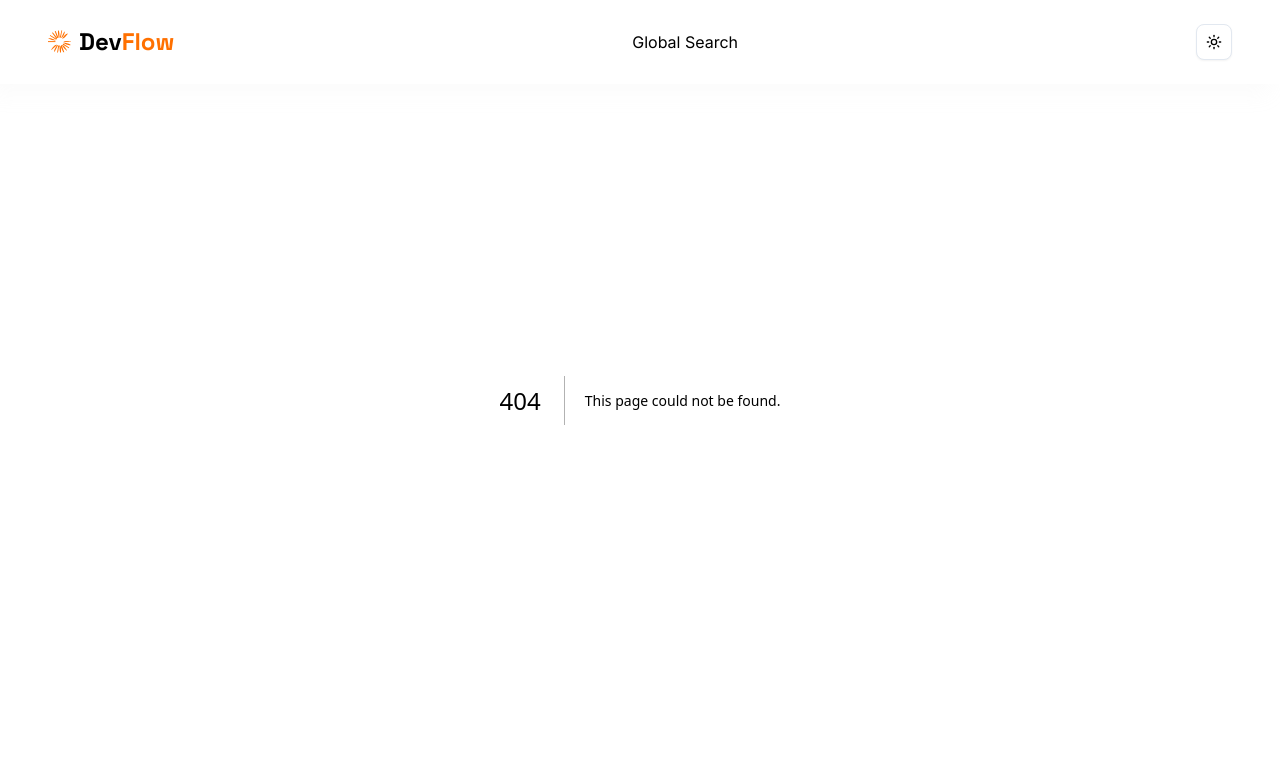
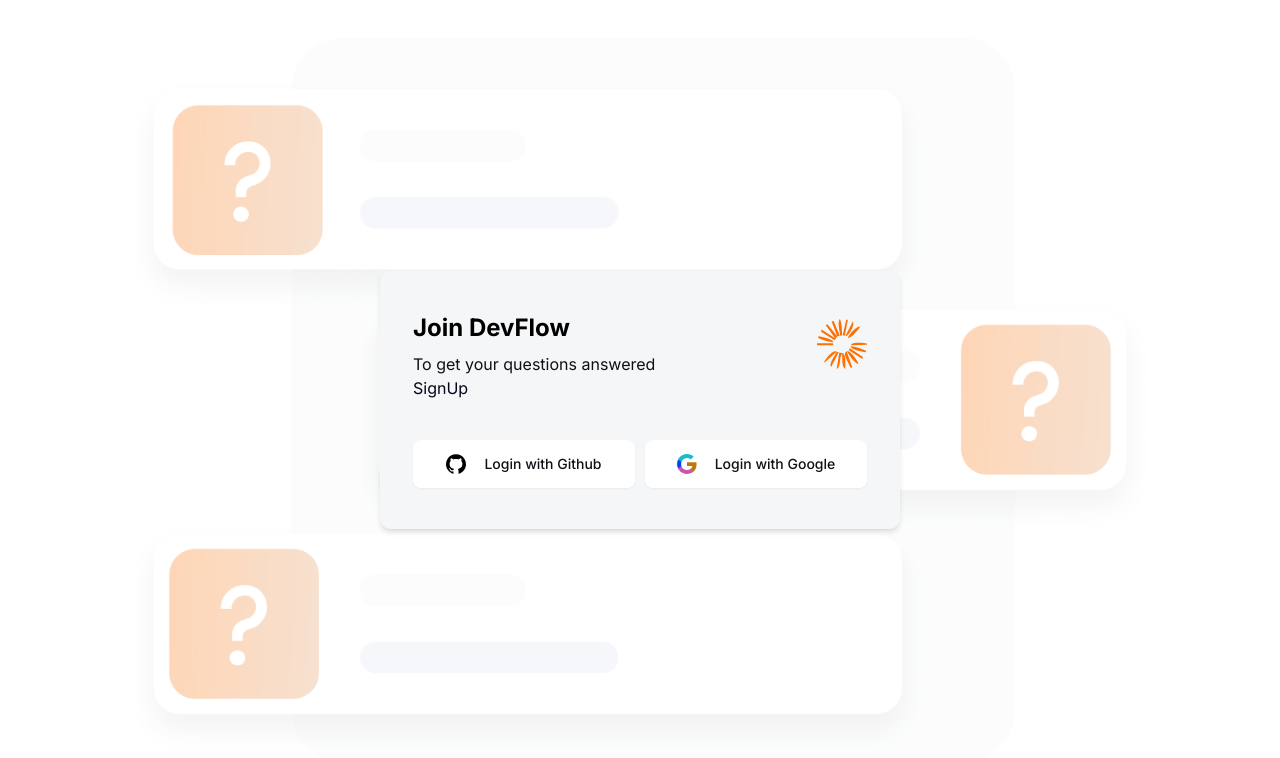
Before and after one commit to zxlee0114/nextjs_practice_project_devflow, a Next.js app: page /sign_up in a window 1280 px wide. Before the commit this address had no page. Shown: the top 758 px of the page. Built offline with nearby package versions, Linux system fonts and the light colour scheme.

Commit message:
feat: add AuthLayout & SocialAuthForm

```diff
--- /dev/null
+++ b/src/app/(auth)/layout.tsx
@@ -0,0 +1,34 @@
+import Image from "next/image";
+import { ReactNode } from "react";
+
+import SocialAuthForm from "@/components/forms/SocialAuthForm";
+
+const Authlayout = ({ children }: { children: ReactNode }) => {
+  return (
+    <main className="flex-center bg-auth-light dark:bg-auth-dark  min-h-screen bg-cover bg-center bg-no-repeat px-4 py-10">
+      <section className="light-border background-light800_dark200 shadow-light100_dark100 min-w-full rounded-[10px] border px-4 py-10 shadow-md sm:min-w-[520px] sm:px-8">
+        <div className="flex items-center justify-between gap-2">
+          <div className="space-y-2.5">
+            <h1 className="h2-bold text-dark100_light900">Join DevFlow</h1>
+            <p className="paragraph-regular text-dark500_light400">
+              To get your questions answered
+            </p>
+          </div>
+          <Image
+            src="/images/site-logo.svg"
+            alt="DevFlow"
+            width={50}
+            height={50}
+            className="object-contain"
+          />
+        </div>
+
+        {children}
+
+        <SocialAuthForm />
+      </section>
+    </main>
+  );
+};
+
+export default Authlayout;
--- /dev/null
+++ b/src/app/(auth)/sign_in/page.tsx
@@ -0,0 +1,7 @@
+import React from "react";
+
+const SignIn = () => {
+  return <div>SignIn</div>;
+};
+
+export default SignIn;
--- /dev/null
+++ b/src/app/(auth)/sign_up/page.tsx
@@ -0,0 +1,7 @@
+import React from "react";
+
+const SignUp = () => {
+  return <div>SignUp</div>;
+};
+
+export default SignUp;
--- /dev/null
+++ b/src/app/(root)/layout.tsx
@@ -0,0 +1,14 @@
+import { ReactNode } from "react";
+
+import Navbar from "@/components/navigation/navbar";
+
+const Rootlayout = ({ children }: { children: ReactNode }) => {
+  return (
+    <main>
+      <Navbar />
+      {children}
+    </main>
+  );
+};
+
+export default Rootlayout;
--- a/src/app/about/page.tsx
+++ /dev/null
@@ -1,11 +0,0 @@
-import React from "react";
-
-const About = () => {
-  return (
-    <div>
-      <p>關於我們</p>
-    </div>
-  );
-};
-
-export default About;
--- a/src/app/dashboard/analytics/page.tsx
+++ /dev/null
@@ -1,11 +0,0 @@
-import React from "react";
-
-const Page = () => {
-  return (
-    <div>
-      <h2>分析</h2>
-    </div>
-  );
-};
-
-export default Page;
--- a/src/app/dashboard/page.tsx
+++ /dev/null
@@ -1,11 +0,0 @@
-import React from "react";
-
-const Dashboard = () => {
-  return (
-    <div>
-      <h1>我是儀表板</h1>
-    </div>
-  );
-};
-
-export default Dashboard;
--- a/src/app/dashboard/users/[id]/page.tsx
+++ /dev/null
@@ -1,13 +0,0 @@
-import React from "react";
-
-const UserDetail = ({ params }: { params: { id: string } }) => {
-  const { id } = params;
-  return (
-    <div>
-      <h2>用戶詳細資訊</h2>
-      <p>這是用戶 {id} 的詳細資訊頁面。</p>
-    </div>
-  );
-};
-
-export default UserDetail;
--- a/src/app/dashboard/users/page.tsx
+++ /dev/null
@@ -1,26 +0,0 @@
-import Link from "next/link";
-import React from "react";
-
-const Page = () => {
-  return (
-    <div>
-      <h2>用戶</h2>
-      <ul className="list-disc mt-10">
-        <li>
-          <Link href="/dashboard/users/1">用戶1</Link>
-        </li>
-        <li>
-          <Link href="/dashboard/users/2">用戶2</Link>
-        </li>
-        <li>
-          <Link href="/dashboard/users/3">用戶3</Link>
-        </li>
-        <li>
-          <Link href="/dashboard/users/4">用戶4</Link>
-        </li>
-      </ul>
-    </div>
-  );
-};
-
-export default Page;
--- a/src/app/layout.tsx
+++ b/src/app/layout.tsx
@@ -1,7 +1,6 @@
 import type { Metadata } from "next";
 import { Inter, Space_Grotesk as SpaceGrotesk } from "next/font/google";
-
-import Navbar from "@/components/navigation/navbar";
+import { ReactNode } from "react";
 
 import ThemeProvider from "@root/context/Theme";
 
@@ -30,7 +29,7 @@
 export default function RootLayout({
   children,
 }: Readonly<{
-  children: React.ReactNode;
+  children: ReactNode;
 }>) {
   return (
     <html lang="en" suppressHydrationWarning>
@@ -43,7 +42,6 @@
           enableSystem
           disableTransitionOnChange
         >
-          <Navbar />
           {children}
         </ThemeProvider>
       </body>
--- /dev/null
+++ b/src/components/forms/SocialAuthForm.tsx
@@ -0,0 +1,36 @@
+import Image from "next/image";
+import React from "react";
+
+import { Button } from "../ui/button";
+
+const SocialAuthForm = () => {
+  const socialButtonStyles =
+    "background-dark400_light900 body-medium text-dark200_light800 rounded-2 min-h-12 flex-1 px-4 py-3.5";
+
+  return (
+    <div className="mt-10 flex flex-wrap gap-2.5">
+      <Button className={socialButtonStyles}>
+        <Image
+          src="/icons/github.svg"
+          alt="GitHub Logo"
+          width={20}
+          height={20}
+          className="invert-colors mr-2.5 object-contain"
+        />
+        <span>Login with Github</span>
+      </Button>
+      <Button className={socialButtonStyles}>
+        <Image
+          src="/icons/google.svg"
+          alt="Google Logo"
+          width={20}
+          height={20}
+          className="invert-colors mr-2.5 object-contain"
+        />
+        <span>Login with Google</span>
+      </Button>
+    </div>
+  );
+};
+
+export default SocialAuthForm;
```
Also changed, not shown: src/app/(root)/page.tsx (renamed from src/app/page.tsx), 2 other files (tests, documents, lock files or other folders).
